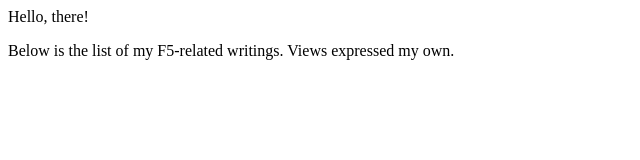
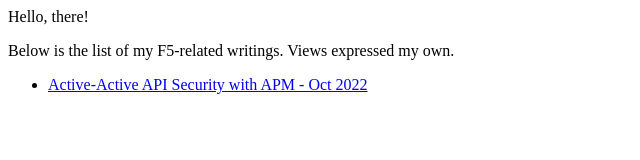
Before and after one commit to jokoyuliantoro/jokoyuliantoro.github.io, a plain HTML site: page index.html in a window 1280 px wide. Shown: the whole page, without its empty margins (0-640 px from the left). Drawn offline with Linux system fonts and the light colour scheme.

Commit message:
Update index.html

```diff
--- a/index.html
+++ b/index.html
@@ -9,7 +9,9 @@
 <p>
     Below is the list of my F5-related writings. Views expressed my own.
 </p>
-
+<ul>
+    <li><a href="/active-active-api-security-with-apm/">Active-Active API Security with APM - Oct 2022</a></li>
+</ul>
 
 </body>
 </html>
```
Lines whose indentation alone changed are shown as unchanged.
